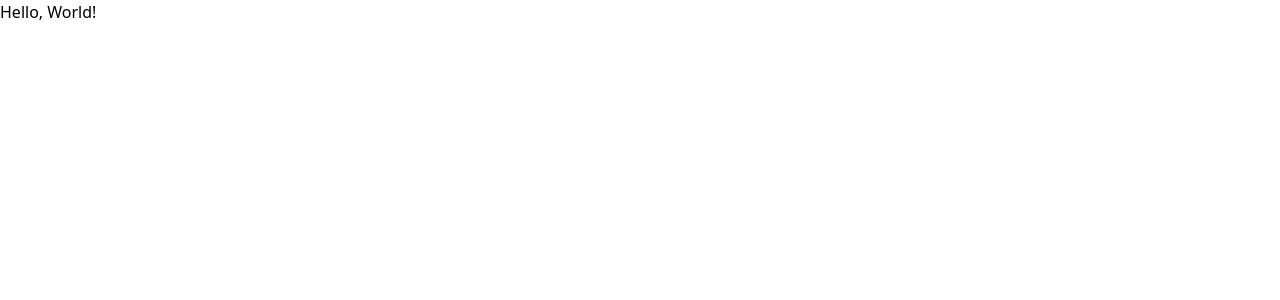
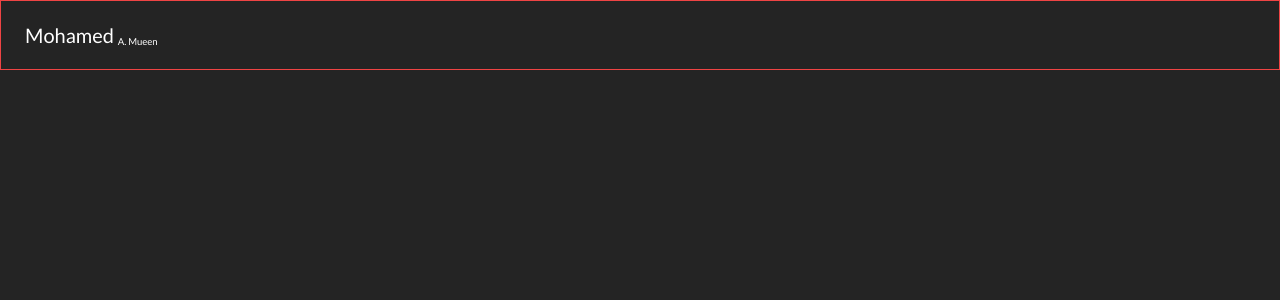
Before and after one commit to mohaCodes/personal-portfolio, a React (Vite) app: page / in a window 1280 px wide. Shown: the top 300 px of the page. Built offline with nearby package versions, Linux system fonts and the light colour scheme.

Commit message:
Nav is done

```diff
--- a/index.html
+++ b/index.html
@@ -1,6 +1,7 @@
 <!DOCTYPE html>
 <html lang="en">
     <head>
+        <a href="https://www.freepik.com/free-vector/3d-abstract-wave-pattern-background-vector_26986927.htm#query=waves%20sci%20fi%20pattern&position=7&from_view=search&track=ais"></a>
         <meta charset="UTF-8" />
         <link rel="icon" type="image/svg+xml" href="/vite.svg" />
         <meta
@@ -8,8 +9,18 @@
             content="width=device-width, initial-scale=1.0"
         />
         <title>Vite + React</title>
+        <link rel="preconnect" href="https://fonts.googleapis.com" />
+        <link
+            rel="preconnect"
+            href="https://fonts.gstatic.com"
+            crossorigin
+        />
+        <link
+            href="https://fonts.googleapis.com/css2?family=EB+Garamond:ital,wght@0,400;0,500;0,600;0,700;0,800;1,400;1,500;1,600;1,700;1,800&family=Lato:ital,wght@0,100;0,300;0,400;0,700;0,900;1,100;1,300;1,400;1,700;1,900&display=swap"
+            rel="stylesheet"
+        />
     </head>
-    <body>
+    <body class="bg-dark-background max-w-[100vw] max-h-fit">
         <div id="root"></div>
         <script type="module" src="/src/main.jsx"></script>
     </body>
--- a/src/App.jsx
+++ b/src/App.jsx
@@ -1,7 +1,13 @@
 import React from "react"
+import Header from "./Components/Header"
 
 function App() {
-    return <div className="">Hello, World!</div>
+    return (
+        <div className="">
+            <Header />
+
+        </div>
+    )
 }
 
 export default App
--- /dev/null
+++ b/src/Components/Header.jsx
@@ -0,0 +1,13 @@
+import React from "react"
+
+function Header() {
+    return (
+        <nav className="border border-red-500 text-xl px-6 py-5 font-lato text-white-text">
+            <h1 className="">
+                Mohamed <sub className="text-[0.6rem]">A. Mueen</sub>
+            </h1>
+        </nav>
+    )
+}
+
+export default Header
--- a/tailwind.config.cjs
+++ b/tailwind.config.cjs
@@ -1,9 +1,21 @@
 /** @type {import('tailwindcss').Config} */
 module.exports = {
     mode: "jit",
-    content: ["./index.html", "./src/*.{js,ts,jsx,tsx,css}"],
+    content: [
+        "./index.html",
+        "./src/*.{js,ts,jsx,tsx,css}",
+        "./src/**/*.{js,ts,jsx,tsx,css}",
+    ],
     theme: {
-        extend: {},
+        extend: {
+            colors: {
+                "dark-background": "#242424",
+                "white-text": "#FFFFFF"
+            },
+            fontFamily: {
+                lato: "'Lato', sans-serif",
+            },
+        },
     },
     plugins: [],
 }
```
Also changed, not shown: src/Assets/waves.jpg (added).
